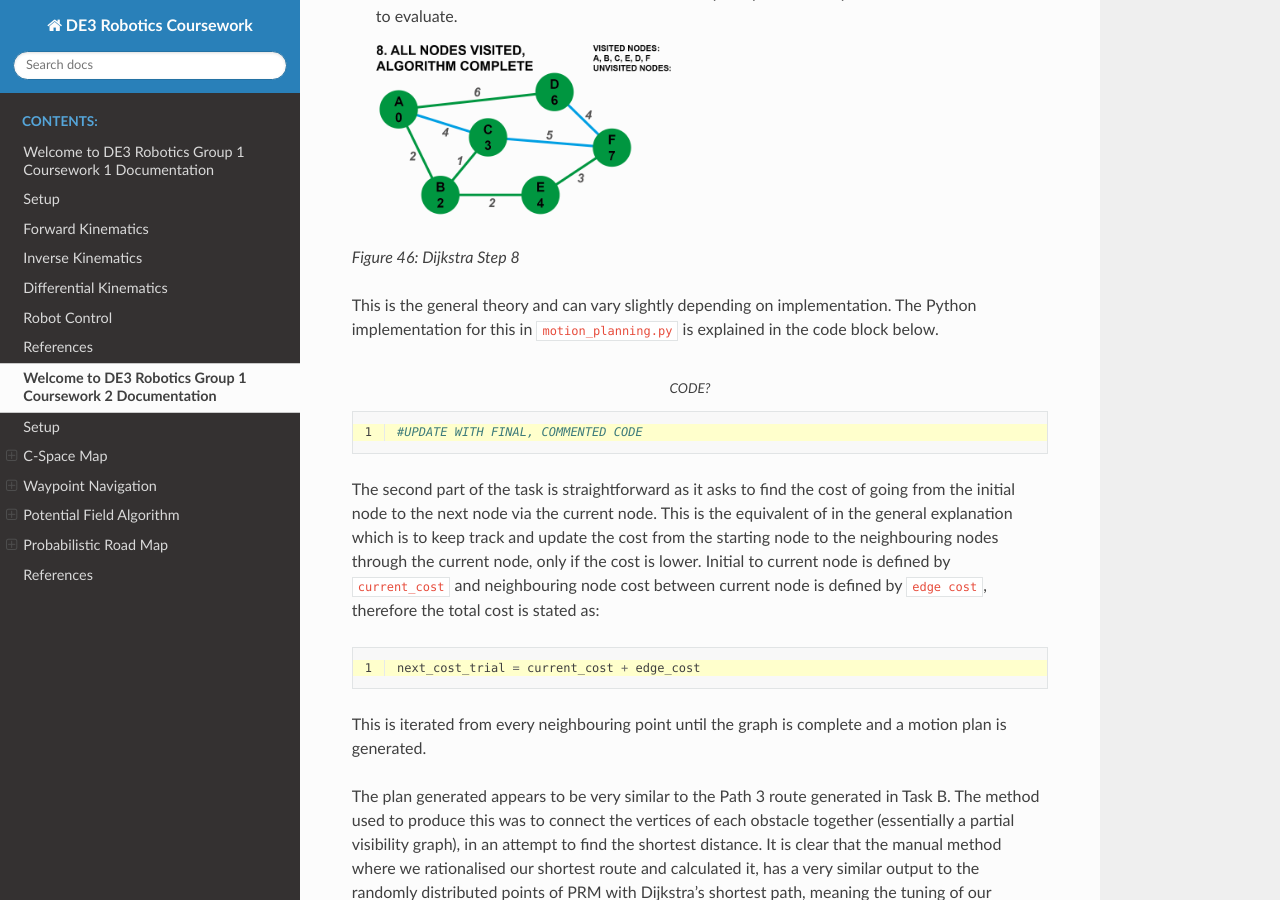
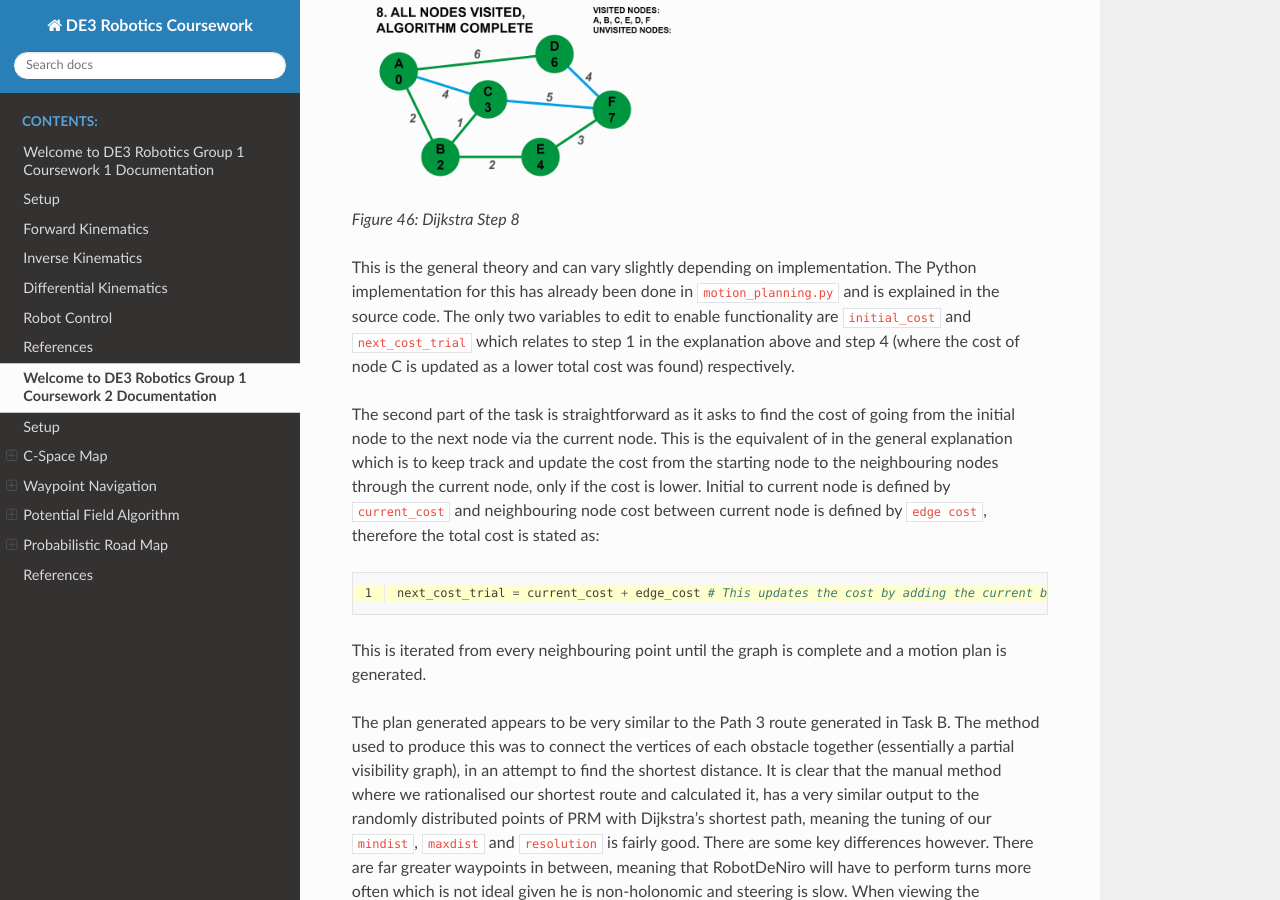
Before and after one commit to oliver-veal/robotics-coursework, a Sphinx documentation site: the page built from docs/source/coursework2.rst, in a window 1280 px wide and 900 px high, scrolled down 35231 px. Built offline with Sphinx 7.4.7 and the Read the Docs theme 2.0.0, drawn with Linux system fonts in a browser that asks for light colours; some of the changed text lies outside the part shown.

Commit message:
Coursework 2 updates

```diff
--- a/docs/source/coursework2.rst
+++ b/docs/source/coursework2.rst
@@ -793,6 +793,15 @@
 
 In summary, too few edges and the algorithm will fail to create a complete path that can be traversed from the starting point to the goal, too many edges and the number of edges to evaluate for collision increases resulting in unnecessary computation as most edges would be rejected anyway and visualizing the graph becomes far more difficult. Hence correctly tuning  min/max distances for creating edges is crucial for creating a graph suitable for evaluating to create a motion plan.
 
+.. code-block:: python
+   :linenos:
+   :emphasize-lines: 3-4
+
+   def create_graph(self, points):
+      # Choose your minimum and maximum distances to produce a suitable graph
+      mindist = 0.2
+      maxdist = 3.8
+
 An iterative method was used to choose the values until a suitable graph was generated.
 
 Method:
@@ -842,7 +851,6 @@
 
 *Figure 28: Min 0.2 Max 3.8 - Ideal graph with good overall edge density.*
 
-
 ----------------------------------------------------------
 Task E ii: Creating the Graph, Tuning Edge Collision Check
 ----------------------------------------------------------
@@ -851,25 +859,20 @@
 
 .. code-block:: python
    :linenos:
-   :caption: FINAL COMMENTED CODE FOR CALCULATING UNIT DIRECTION OF VECTOR
-   :emphasize-lines: 1
+   :emphasize-lines: 2-3
 
    vector_B_to_A = pointB - pointA
    distance = np.linalg.norm(vector_B_to_A)
    direction = vector_B_to_A / distance
 
-   #UPDATE WITH FINAL, COMMENTED CODE
 
 The reason this is required is that distance and direction are evaluated in ``edge_points``. This variable creates an array of points to check collisions at from ``pointA`` in the direction to ``pointB``, until it reaches the end distance, and the number of points it checks in between is dictated by ``resolution`` - which is the next parameter to tune. The number of points along the direction is given by ``arrange(start, stop, step)`` with the starting value at 0 and the end as ``distance`` to ``pointB``, and values interpolated between these are defined by a step size named ``resolution``. This is why ``resolution`` is important to tune, as if it is too large, then there will not be enough points along the edge to measure for collision, meaning that it may skip past obstacles along the edge. Ideally this value is numerically low thus providing a *high* resolution. The ``reshape`` allows the variables to be multiplied and added in a suitable array form.
 
 .. code-block:: python
    :linenos:
-   :caption: FINAL COMMENTED CODE FOR EDGE_POINTS
    :emphasize-lines: 1
 
    edge_points = pointA.reshape((1,2)) + np.arange(0, distance, resolution).reshape((-1, 1)) * direction.reshape((1,2))
-
-   #UPDATE WITH FINAL, COMMENTED CODE
 
 These points are then converted to pixel form such that they can be evaluated for collision with objects on the pixel map. If there is a collision with the object, the point is returned as ``True`` thus causing it to be unsuitable for use in the map.
 Different resolutions were tested to see their effectiveness for removing edges. The default value in the code was used as a starting point to explore the effective and results shown below. Based on the logic of the code, it is expected that resolution should be defined as less than half the value of ``mindist`` so that it is able to check for obstacles along the shortest possible path - given than ``mindist`` is not zero. As a result it is expected that a value of 0.1m would be suitable, however given that the size of a pixel on the map is defined by 0.0.0625m, the lowest possible value to set it at is this. Therefore it is predicted 0.0625m will provide the best solution.
@@ -1035,14 +1038,8 @@
 
 *Figure 46: Dijkstra Step 8*
 
-This is the general theory and can vary slightly depending on implementation. The Python implementation for this in ``motion_planning.py`` is explained in the code block below.
-
-.. code-block:: python
-   :linenos:
-   :emphasize-lines: 1
-   :caption: CODE?
-
-   #UPDATE WITH FINAL, COMMENTED CODE
+This is the general theory and can vary slightly depending on implementation. The Python implementation for this has already been done in ``motion_planning.py`` and is explained in the source code.
+The only two variables to edit to enable functionality are ``initial_cost`` and ``next_cost_trial`` which relates to step 1 in the explanation above and step 4 (where the cost of node C is updated as a lower total cost was found) respectively.
 
 The second part of the task is straightforward as it asks to find the cost of going from the initial node to the next node via the current node. This is the equivalent of in the general explanation which is to keep track and update the cost from the starting node to the neighbouring nodes through the current node, only if the cost is lower. Initial to current node is defined by ``current_cost`` and neighbouring node cost between current node is defined by ``edge cost``, therefore the total cost is stated as:
 
@@ -1050,7 +1047,7 @@
    :linenos:
    :emphasize-lines: 1
 
-   next_cost_trial = current_cost + edge_cost
+   next_cost_trial = current_cost + edge_cost # This updates the cost by adding the current best path cost to the edge weight
 
 This is iterated from every neighbouring point until the graph is complete and a motion plan is generated.
 
```
